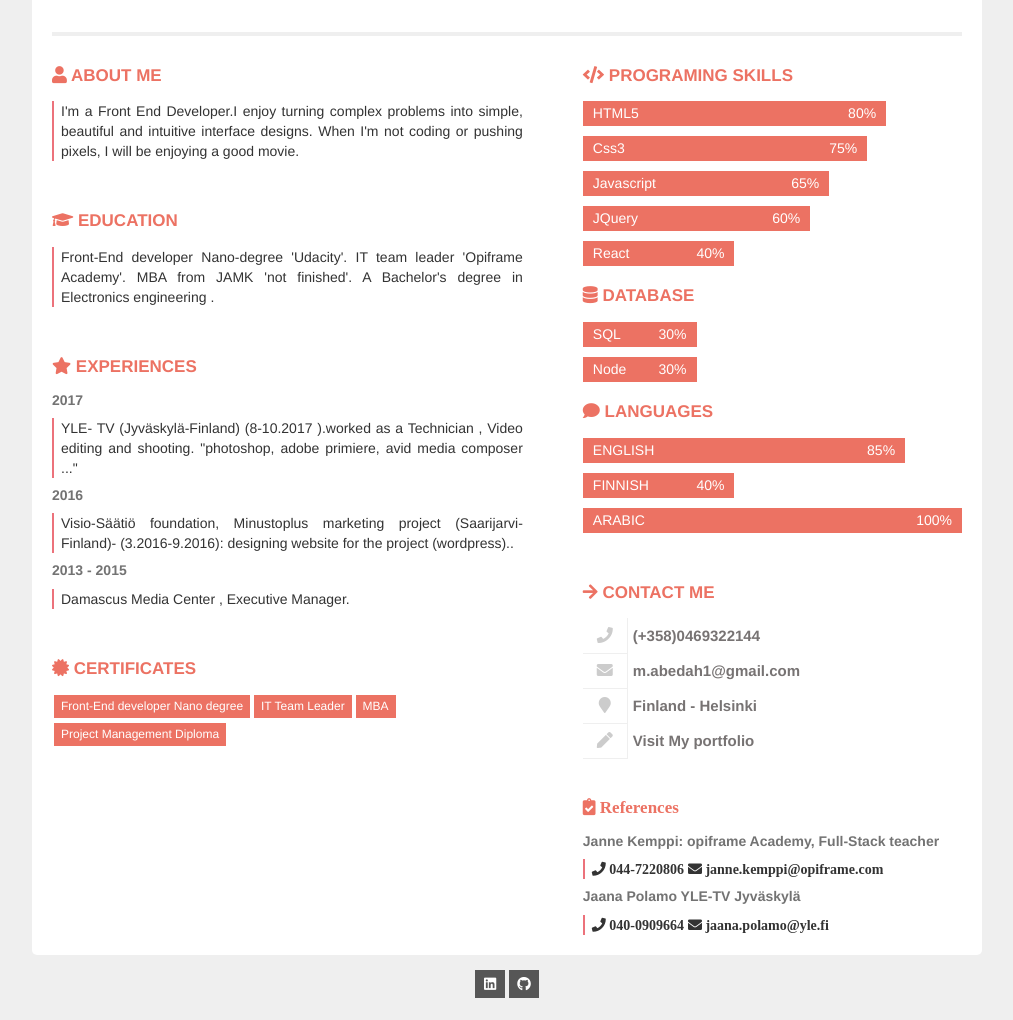
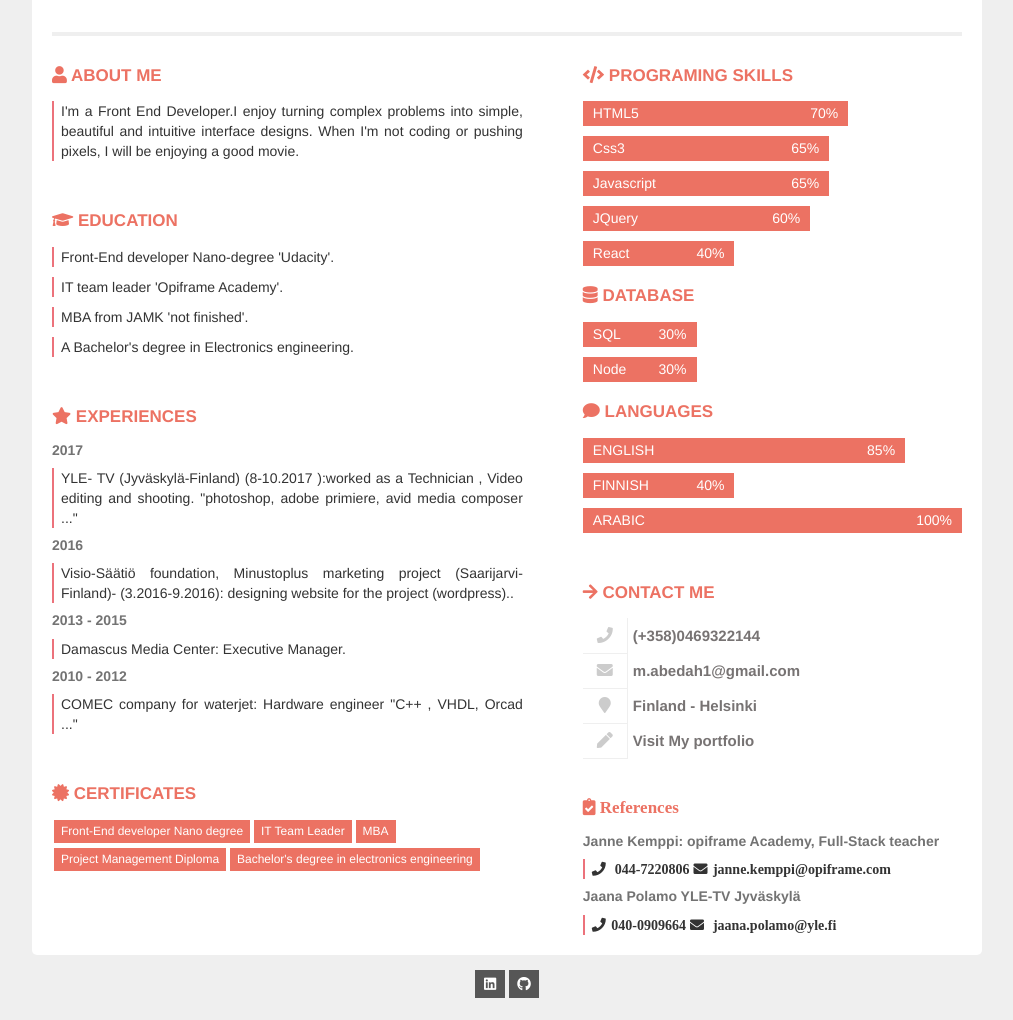
Before and after one commit to MaherAbedah/my-resume, a plain HTML site: page index.html in a window 1280 px wide. Shown: the part 250-1270 px from the top of the page, without its empty margins (133-1146 px from the left). Drawn offline with Linux system fonts and the light colour scheme; a web font is replaced by a local one.

Commit message:
adding some updates

```diff
--- a/css/en-cv.css
+++ b/css/en-cv.css
@@ -47,10 +47,10 @@ li{
     font-size:12px;
 }
 .image img{
-    width:140%; /* اimage size*/
+    width:118%; /* اimage size*/
     position:absolute;
-    right:-27px; /* اimage location*/
-    top: -10px;
+    right:-10px; /* اimage location*/
+    top: -30px;
 }
 .cv_image,
 .image{
--- a/index.html
+++ b/index.html
@@ -66,13 +66,10 @@ I'm a Front End Developer.I enjoy turning complex problems into simple, beautifu
 
                             <h3><span class="fa fa-graduation-cap"></span>     EDUCATION</h3>
 
-                            <p>
-Front-End developer Nano-degree 'Udacity'.
-IT team leader 'Opiframe Academy'.
-MBA from JAMK 'not finished'.
-A Bachelor's degree in Electronics engineering .
-
-                            </p>
+                            <p>Front-End developer Nano-degree 'Udacity'.</p>
+                            <p>IT team leader 'Opiframe Academy'.</p>
+                            <p>MBA from JAMK 'not finished'.</p>
+                            <p>A Bachelor's degree in Electronics engineering.</p>
 
                         </section>
 
@@ -82,7 +79,7 @@ A Bachelor's degree in Electronics engineering .
                             <h4>2017</h4>
 
                             <p>
-YLE- TV (Jyväskylä-Finland) (8-10.2017 ).worked as a Technician , Video editing and shooting. "photoshop, adobe primiere, avid media composer ..."
+YLE- TV (Jyväskylä-Finland) (8-10.2017 ):worked as a Technician , Video editing and shooting. "photoshop, adobe primiere, avid media composer ..."
                             </p>
 
                             <h4>2016</h4>
@@ -93,9 +90,12 @@ Visio-Säätiö foundation, Minustoplus marketing project (Saarijarvi-Finland)-
                             <h4>2013 - 2015</h4>
 
                             <p>
-Damascus Media Center , Executive Manager.
+Damascus Media Center: Executive Manager.
                             </p>
-
+                            <h4> 2010 - 2012</h4>
+                            <p>
+                                COMEC company for waterjet: Hardware engineer "C++ , VHDL, Orcad ..."
+                            </p>
 
                         </section>
 
@@ -113,6 +113,8 @@ Damascus Media Center , Executive Manager.
 
                                 <li>Project Management Diploma</li>
 
+                                <li>Bachelor's degree in electronics engineering</li>
+
                             </ul>
 
                         </section>
@@ -125,9 +127,9 @@ Damascus Media Center , Executive Manager.
 
                             <h3><span class="fa fa-code"></span>     PROGRAMING SKILLS</h3>
 
-                            <div class="progbar" style="width:80%;"><span>HTML5</span>80%</div>
+                            <div class="progbar" style="width:70%;"><span>HTML5</span>70%</div>
 
-                            <div class="progbar" style="width:75%;"><span>Css3</span>75%</div>
+                            <div class="progbar" style="width:65%;"><span>Css3</span>65%</div>
 
                             <div class="progbar" style="width:65%;"><span>Javascript</span>65%</div>
 
@@ -169,13 +171,14 @@ Damascus Media Center , Executive Manager.
                             </h3>
                             <h4> Janne Kemppi: opiframe Academy, Full-Stack teacher</h4>
                             <p>
-                                <span class="fa fa-phone">   044-7220806</span>
-                                <span class="fa fa-envelope">   janne.kemppi@opiframe.com</span>
+                                <span class="fa fa-phone">
+                                <span style="display:inline-block; width: 2px;"></span>  044-7220806</span>
+                                <span class="fa fa-envelope">   <span style="display:inline-block; width: 2px;"></span>janne.kemppi@opiframe.com</span>
                             </p>
                             <h4> Jaana Polamo YLE-TV Jyväskylä</h4>
                             <p>
-                                <span class="fa fa-phone">   040-0909664</span>
-                                <span class="fa fa-envelope">    jaana.polamo@yle.fi</span>
+                                <span class="fa fa-phone">   <span style="display:inline-block; width: 2px;"></span>040-0909664</span>
+                                <span class="fa fa-envelope">  <span style="display:inline-block; width: 2px;"></span>  jaana.polamo@yle.fi</span>
                             </p>
                         </section>
 
```
Also changed, not shown: images/cv-image.png, images/reference-icon.png (deleted), images/referrals-reference-icon-vector-260nw.jpg (deleted).
